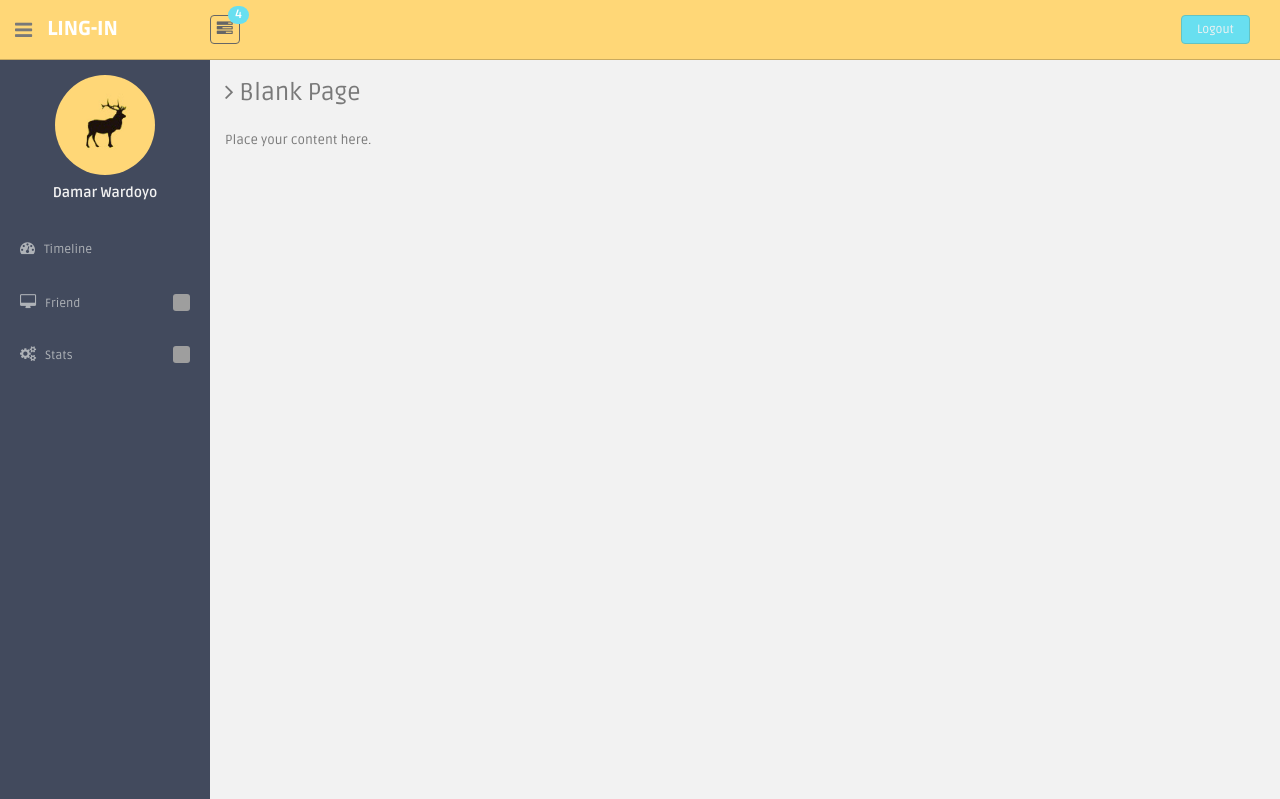
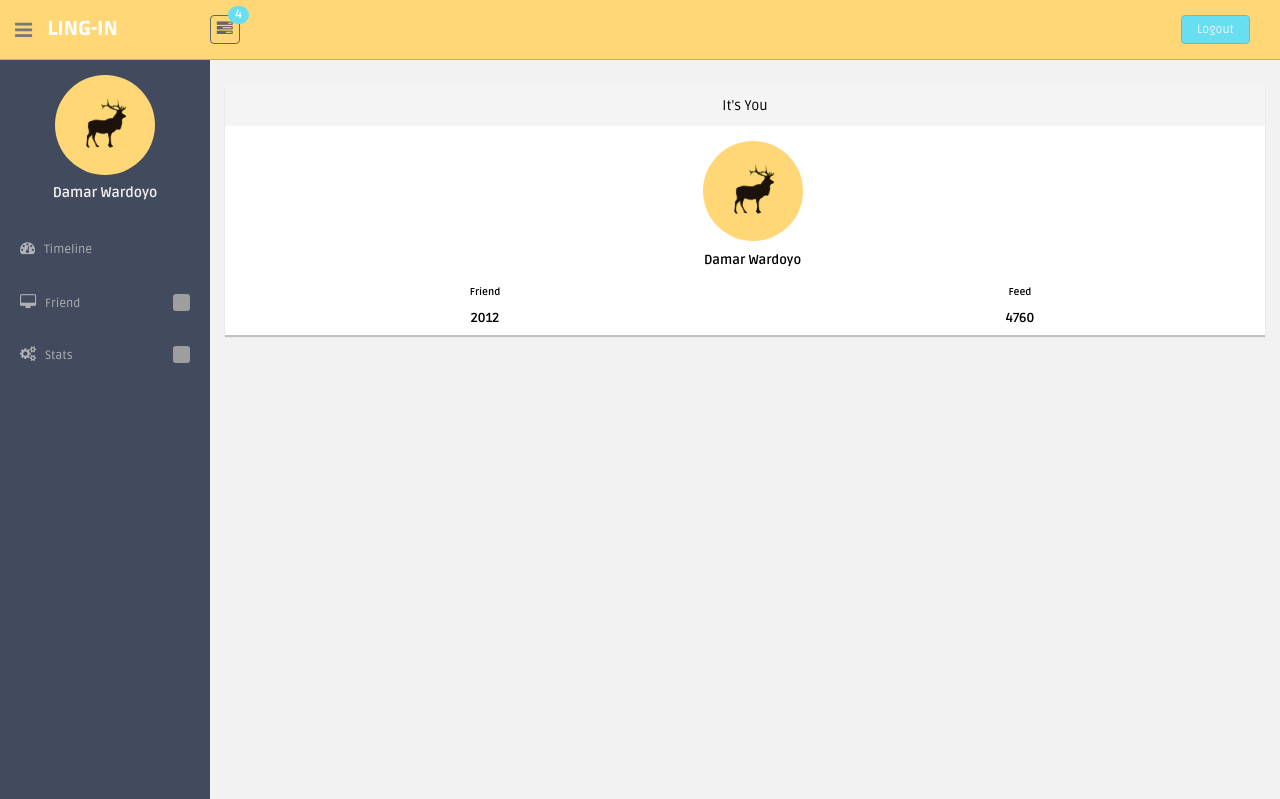
Before and after one commit to wisnuprama-ui/Ling-in, a Django app: template app_dashboard/templates/layout/base.html in a window 1280 px wide. Shown: the top 799 px of the page. Run offline with Django 3.2, Linux system fonts and the light colour scheme; the template is opened without the code that fills it, so the values that code supplies are empty; parts of the project's set-up code (start-up, migrations or seed data) failed here and were passed over; some libraries are stand-ins or nearby versions; grey boxes are pictures that could not be loaded.

Commit message:
ganti warna font

```diff
--- a/app_dashboard/static/css/style.css
+++ b/app_dashboard/static/css/style.css
@@ -184,7 +184,7 @@ hr {
 }
 
 .mt {
-	margin-top: 25px;
+    margin-top: 25px;
 }
 
 .mb {
--- a/app_dashboard/templates/layout/base.html
+++ b/app_dashboard/templates/layout/base.html
@@ -26,7 +26,6 @@
           <div id="sidebar"  class="nav-collapse ">
               <!-- sidebar menu start-->
               <ul class="sidebar-menu" id="nav-accordion">
-
               	  <p class="centered"><a href="profile.html"><img src="{% static 'assets/img/ui-sam.jpg' %}" class="img-circle" width="100"></a></p>
               	  <h5 class="centered">Damar Wardoyo</h5>
 
@@ -60,9 +59,6 @@
                           <li><a  href="todo_list.html">Todo List</a></li>
                       </ul>
                   </li>
-
-
-
               </ul>
               <!-- sidebar menu end-->
           </div>
@@ -75,17 +71,35 @@
       <!--main content start-->
       <section id="main-content">
           <section class="wrapper site-min-height">
-          	<h3><i class="fa fa-angle-right"></i> Blank Page</h3>
           	<div class="row mt">
           		<div class="col-lg-12">
-          		<p>Place your content here.</p>
+                    <!-- WHITE PANEL - TOP USER -->
+                    <div class="white-panel pn">
+                        <div class="white-header">
+                            <h5 style="color:black">It's You</h5>
+                        </div>
+                        <p><img src="{% static 'assets/img/ui-sam.jpg' %}" class="img-circle" width="100"></p>
+                        <p><b style="color:black">Damar Wardoyo</b></p>
+                            <div class="row">
+                                <div class="col-md-6">
+                                    <p class="small mt doyo" style="color:black">Friend</p>
+                                    <p style="color:black">2012</p>
+                                </div>
+                                <div class="col-md-6">
+                                    <p class="small mt doyo" style="color:black">Feed</p>
+                                    <p style="color:black">4760</p>
+                                </div>
+                            </div>
+                    </div>
           		</div>
-          	</div>
+            </div>
+
+
 
 		</section><! --/wrapper -->
       </section><!-- /MAIN CONTENT -->
+      <!--main content end-->
 
-      <!--main content end-->
       <!--footer start-->
       <footer class="site-footer">
             {% include "partials/footer.html" %}
```
